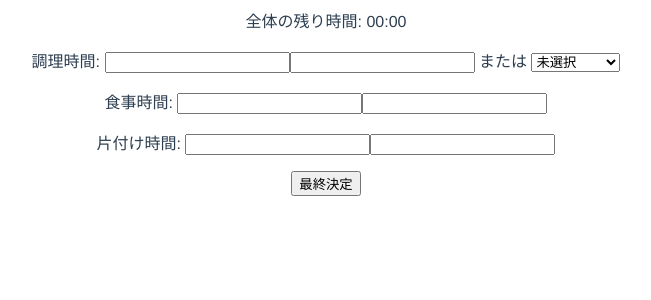
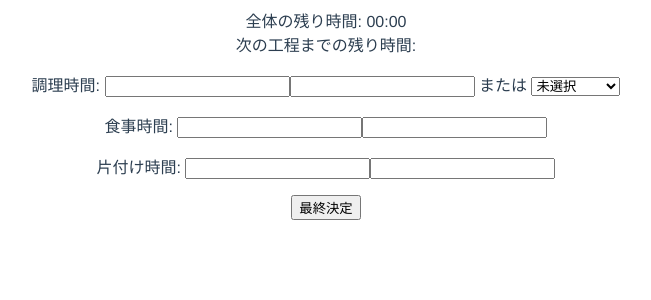
Before and after one commit to gpioblink/task-radio, a Vue app in the folder task-radio-front/: page / in a window 1280 px wide. Shown: the top 300 px of the page, without its empty margins (314-965 px from the left). Built offline with nearby package versions, Linux system fonts and the light colour scheme.

Commit message:
add a hole time timer

```diff
--- a/task-radio-front/src/App.vue
+++ b/task-radio-front/src/App.vue
@@ -1,6 +1,7 @@
 <template>
   <div id="app" class="home">
     <div id="remain">全体の残り時間: {{remainTime}}</div>
+    <div id="remain">次の工程までの残り時間: {{stepRemainTime}}</div>
     <div id="input">
       <p>
         調理時間: <input @input="validate" type="tel" maxlength="2" pattern="^[0-9]+$" v-model="prepareTimeMin"><input @input="validate" type="tel" maxlength="2" pattern="^[0-9]+$" v-model="prepareTimeSec">
```
